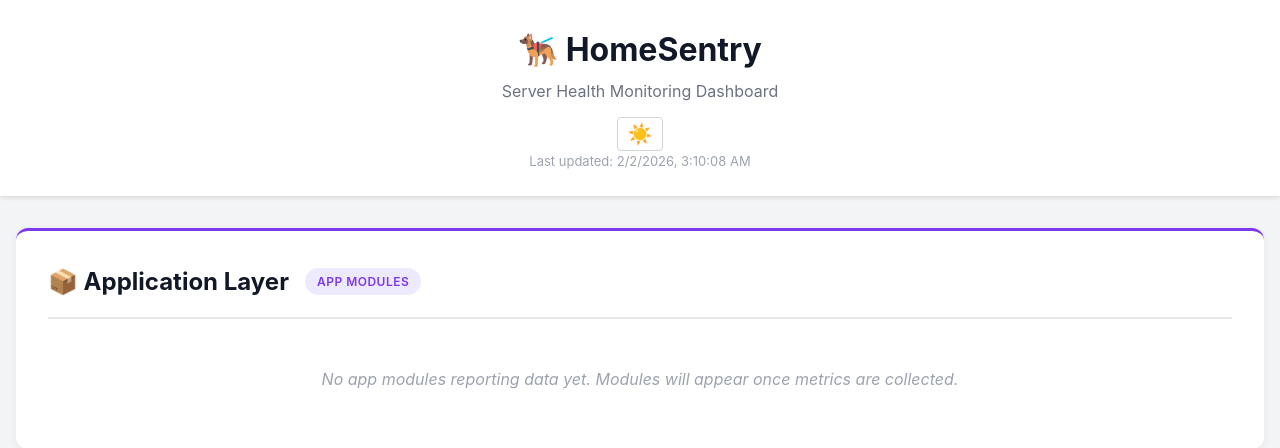
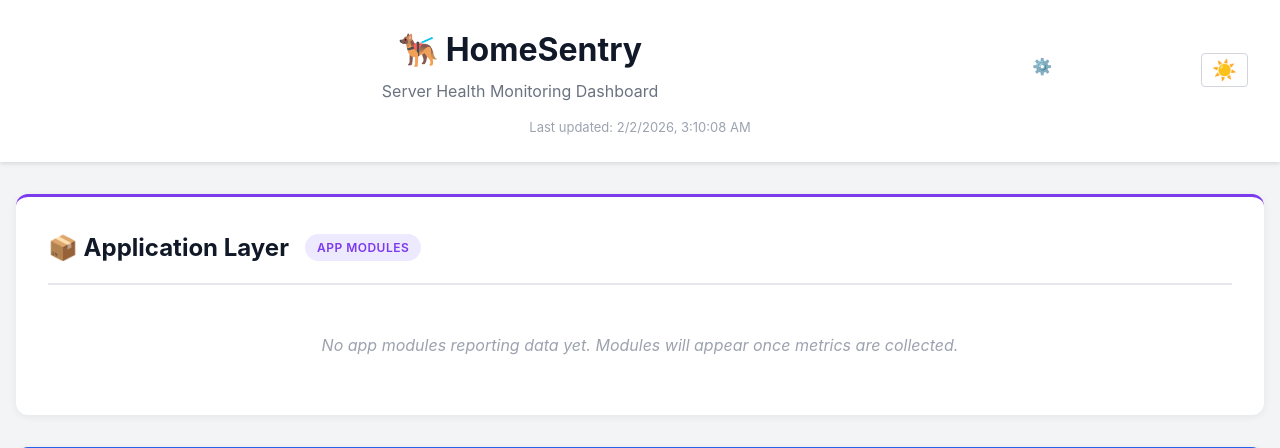
Before and after one commit to BigLangerStyle/homesentry, a FastAPI app: page / in a window 1280 px wide. Shown: the top 448 px of the page. Run offline with FastAPI, Linux system fonts and the light colour scheme; data that the repository does not hold is empty; parts of the project's set-up code (start-up, migrations or seed data) failed here and were passed over.

Commit message:
fix: Improve config UI visibility and usability
- Increased form field border width (1px → 2px) for better visibility
- Added semi-transparent background to input fields (rgba(255,255,255,0.05))
- Added focus states with border highlighting and background brightening
- Improved disabled field styling with darker background
- Enhanced sidebar navigation with visible borders on hover
- Added font-weight to active navigation items
- Improved button styling with 2px borders and hover animations
- Added subtle lift effect on button hover (translateY(-1px))
- Prevented non-numeric input in number fields (keypress + paste validation)
- Added prominent 'Configuration' button to dashboard header
- Positioned config link in top-right header next to theme toggle
- Added smooth transitions for all interactive elements

Addresses: hard-to-see form fields, small increment buttons (prevented via validation), non-numeric input acceptance, and lack of prominent config link on main dashboard

```diff
--- a/app/templates/dashboard.html
+++ b/app/templates/dashboard.html
@@ -6,12 +6,50 @@
     <title>HomeSentry Dashboard</title>
     <link rel="stylesheet" href="/static/styles.css">
     <!-- No meta refresh - JavaScript handles polling now -->
+    <style>
+        .header-content {
+            display: flex;
+            justify-content: space-between;
+            align-items: center;
+            margin-bottom: 0.5rem;
+        }
+        .header-left {
+            flex: 1;
+        }
+        .header-right {
+            display: flex;
+            gap: 1rem;
+            align-items: center;
+        }
+        .config-link {
+            padding: 0.75rem 1.5rem;
+            background: var(--primary-color);
+            color: white;
+            text-decoration: none;
+            border-radius: 4px;
+            font-weight: 500;
+            transition: background-color 0.2s, transform 0.1s;
+            border: 2px solid var(--primary-color);
+        }
+        .config-link:hover {
+            background: var(--primary-hover);
+            border-color: var(--primary-hover);
+            transform: translateY(-1px);
+        }
+    </style>
 </head>
 <body>
     <header>
-        <h1>🐕‍🦺 HomeSentry</h1>
-        <p class="header-subtitle">Server Health Monitoring Dashboard</p>
-        <button class="theme-toggle" id="theme-toggle" aria-label="Toggle dark mode">☀️</button>
+        <div class="header-content">
+            <div class="header-left">
+                <h1>🐕‍🦺 HomeSentry</h1>
+                <p class="header-subtitle">Server Health Monitoring Dashboard</p>
+            </div>
+            <div class="header-right">
+                <a href="/config" class="config-link">⚙️ Configuration</a>
+                <button class="theme-toggle" id="theme-toggle" aria-label="Toggle dark mode">☀️</button>
+            </div>
+        </div>
         <p class="header-status" id="last-updated">Loading...</p>
     </header>
 
```
Also changed, not shown: app/templates/config.html (+68 -4 lines).
